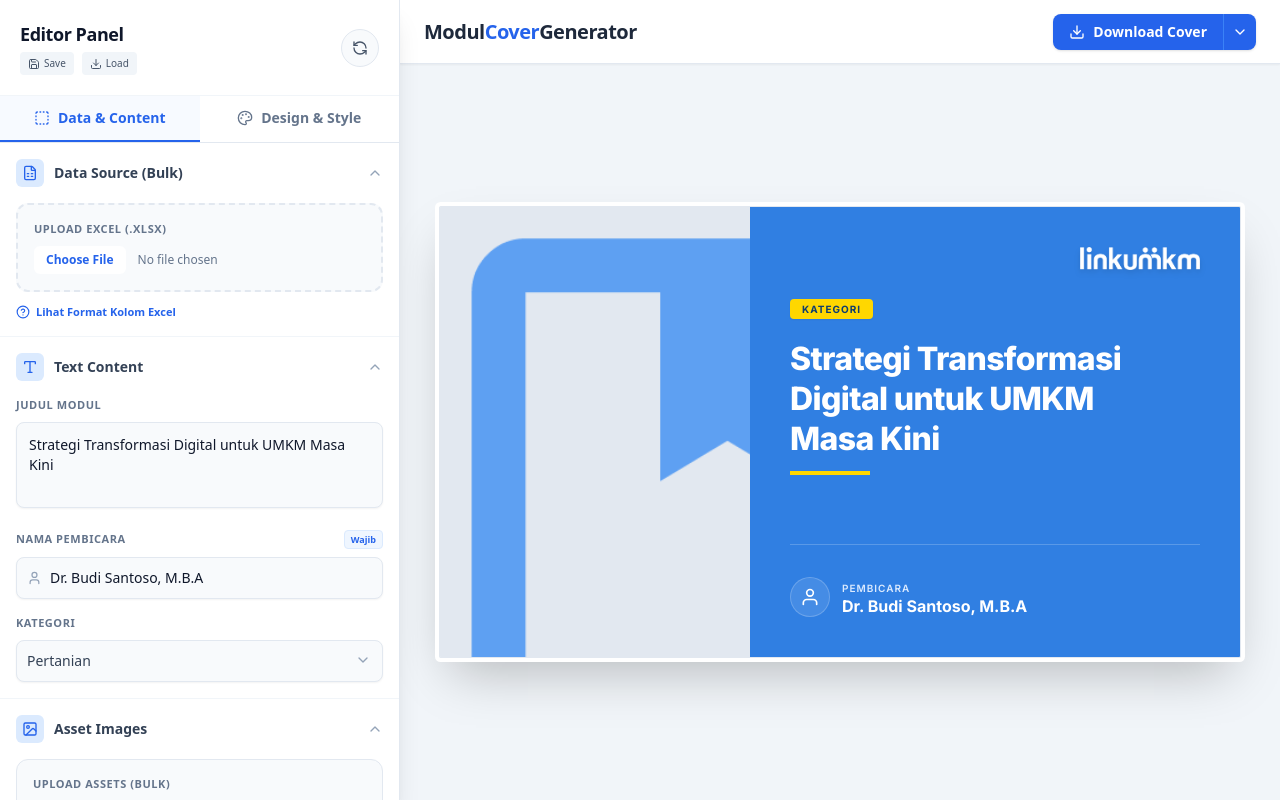
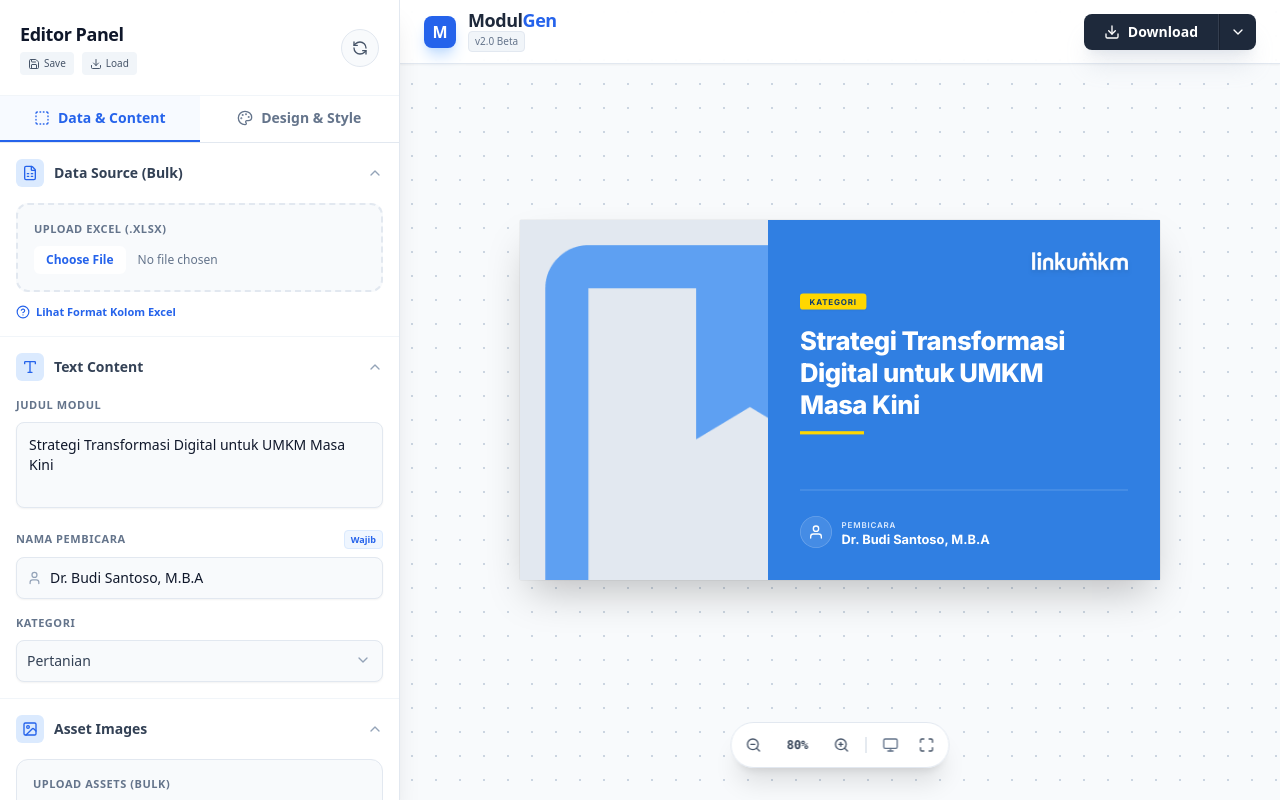
Before and after one commit to heolazz/modul_generator, a React (Vite) app: page / in a window 1280 px wide. Built offline with nearby package versions, Linux system fonts and the light colour scheme.

Commit message:
add fitur full screen and zoomin/out

```diff
--- a/App.tsx
+++ b/App.tsx
@@ -1,14 +1,17 @@
 // MassPushModul/App.tsx
-import React, { useState, useRef } from 'react';
+import React, { useState, useRef, useEffect } from 'react';
 import { CoverPreview } from './components/CoverPreview';
 import { EditorPanel } from './components/EditorPanel';
 import { CoverConfig, DEFAULT_CONFIG, CATEGORIES_DATA, getContrastColor, PRIMARY_BG_COLORS } from './types';
 import { toPng, toJpeg } from 'html-to-image';
 import * as XLSX from 'xlsx';
 import JSZip from 'jszip';
-import { Download, ChevronDown, Loader2 } from 'lucide-react';
+import {
+  Download, ChevronDown, Loader2, ZoomIn, ZoomOut,
+  Maximize, Minimize, Monitor, CheckCircle2
+} from 'lucide-react';
 
-// Helper: Tunggu gambar benar-benar loaded
+// Helper: Tunggu gambar benar-benar loaded sebelum capture
 const waitForImages = (element: HTMLElement): Promise<void[]> => {
     const images = Array.from(element.querySelectorAll('img'));
     if (images.length === 0) return Promise.resolve([]);
@@ -27,12 +30,16 @@ const waitForImages = (element: HTMLElement): Promise<void[]> => {
 function App() {
   const [config, setConfig] = useState<CoverConfig>(DEFAULT_CONFIG);
 
-  // State Export
+  // State UI & Export
   const [isDownloading, setIsDownloading] = useState(false);
   const [downloadProgress, setDownloadProgress] = useState<string>('');
   const [showExportMenu, setShowExportMenu] = useState(false);
   const [exportQuality, setExportQuality] = useState<number>(2);
   const [exportFormat, setExportFormat] = useState<'png' | 'jpeg'>('png');
+
+  // State Display
+  const [zoomLevel, setZoomLevel] = useState<number>(0.8); // Default agak kecil agar muat
+  const [isFullscreen, setIsFullscreen] = useState(false);
 
   // State Bulk
   const [bulkData, setBulkData] = useState<Partial<CoverConfig>[]>([]);
@@ -41,6 +48,33 @@ function App() {
   const [imageAssets, setImageAssets] = useState<Record<string, string>>({});
 
   const previewRef = useRef<HTMLDivElement>(null);
+  const workspaceRef = useRef<HTMLDivElement>(null); // Ref untuk area full screen
+
+  // --- FULL SCREEN LOGIC ---
+  const toggleFullScreen = () => {
+    if (!document.fullscreenElement) {
+        workspaceRef.current?.requestFullscreen().catch(err => {
+            alert(`Error attempting to enable full-screen mode: ${err.message} (${err.name})`);
+        });
+        setIsFullscreen(true);
+    } else {
+        document.exitFullscreen();
+        setIsFullscreen(false);
+    }
+  };
+
+  // Listen change (misal user tekan ESC)
+  useEffect(() => {
+      const handleFsChange = () => setIsFullscreen(!!document.fullscreenElement);
+      document.addEventListener('fullscreenchange', handleFsChange);
+      return () => document.removeEventListener('fullscreenchange', handleFsChange);
+  }, []);
+
+  // --- FIT TO SCREEN LOGIC ---
+  const handleFitScreen = () => {
+      // Logika sederhana: set zoom agar pas di layar laptop standar
+      setZoomLevel(0.90);
+  };
 
   // --- LOGIC ASSET ---
   const handleAssetUpload = (e: React.ChangeEvent<HTMLInputElement>) => {
@@ -48,7 +82,6 @@ function App() {
     if (!files || files.length === 0) return;
     const newAssets: Record<string, string> = { ...imageAssets };
     Array.from(files).forEach(file => {
-        // Simpan nama file persis apa adanya
         newAssets[file.name] = URL.createObjectURL(file);
     });
     setImageAssets(newAssets);
@@ -61,7 +94,7 @@ function App() {
       setImageAssets(newAssets);
   };
 
-  // --- BULK UPLOAD EXCEL (FIXED) ---
+  // --- BULK UPLOAD EXCEL ---
   const handleBulkUpload = async (file: File) => {
       const reader = new FileReader();
       reader.onload = (e) => {
@@ -69,54 +102,36 @@ function App() {
         const workbook = XLSX.read(data, { type: 'array' });
         const sheetName = workbook.SheetNames[0];
         const worksheet = workbook.Sheets[sheetName];
-
-        // Baca data JSON
         const jsonData = XLSX.utils.sheet_to_json(worksheet);
 
         let missingImagesCount = 0;
 
         const mappedData: Partial<CoverConfig>[] = jsonData.map((row: any) => {
-          // Mapping kolom (Case insensitive / Support berbagai nama kolom)
           const title = row['Title'] || row['Judul'] || row['title'] || DEFAULT_CONFIG.title;
           const category = row['Category'] || row['Kategori'] || row['category'] || DEFAULT_CONFIG.category;
           const level = row['Level'] || row['level'] || row['SubCategory'] || DEFAULT_CONFIG.level;
           const speakerName = row['Speaker'] || row['Pembicara'] || row['speaker'] || DEFAULT_CONFIG.speakerName;
 
-          // --- DETEKSI LOGO ---
           const logoFilenameStr = String(row['LogoFile'] || row['Logo'] || '').trim();
           let logoUrl = DEFAULT_CONFIG.logoUrl;
           if (logoFilenameStr && imageAssets[logoFilenameStr]) {
               logoUrl = imageAssets[logoFilenameStr];
           }
 
-          // --- FIX DETEKSI SIDE IMAGE (LEFT SIDE IMAGE) ---
-          // Kita cari nama file gambar dari berbagai kemungkinan nama kolom
           const sideImageFilenameStr = String(
-              row['Filename'] ||           // <--- Cek kolom 'Filename'
-              row['Side Image'] ||
-              row['SideImage'] ||
-              row['Left Side Image'] ||    // <--- Cek kolom 'Left Side Image'
-              row['Left Image'] ||
-              row['Gambar Kiri'] ||
-              row['SideImageFile'] ||
-              ''
+              row['Filename'] || row['Side Image'] || row['SideImage'] || row['Left Side Image'] || row['Left Image'] || row['Gambar Kiri'] || row['SideImageFile'] || ''
           ).trim();
 
-          // PENTING: Di layout Modern, gambar kiri menggunakan variabel 'bottomImageUrl'
           let bottomImageUrl = null;
-
           if (sideImageFilenameStr) {
               if (imageAssets[sideImageFilenameStr]) {
-                  // Jika gambar ditemukan di asset yg diupload
                   bottomImageUrl = imageAssets[sideImageFilenameStr];
               } else {
-                  // Jika nama ada di Excel, tapi file belum diupload
                   missingImagesCount++;
                   console.warn(`[Missing Image] Excel minta: "${sideImageFilenameStr}", tapi tidak ada di Assets.`);
               }
           }
 
-          // Auto Color based on Category Name
           const preset = CATEGORIES_DATA.find(c => c.name.toLowerCase() === String(category).toLowerCase());
           const primaryColor = PRIMARY_BG_COLORS[0];
           const accentColor = preset ? preset.color : DEFAULT_CONFIG.accentColor;
@@ -127,7 +142,7 @@ function App() {
               categoryBgColor: accentColor,
               categoryTextColor: getContrastColor(accentColor),
               logoUrl,
-              bottomImageUrl // <--- FIX: Assign ke bottomImageUrl agar muncul di kiri
+              bottomImageUrl
           };
         });
 
@@ -139,7 +154,7 @@ function App() {
 
           let msg = `Berhasil load ${mappedData.length} data.`;
           if (missingImagesCount > 0) {
-              msg += `\n⚠️ Peringatan: Ada ${missingImagesCount} gambar yang disebut di Excel tapi belum Anda upload di Assets. Cek console (F12) untuk detail namanya.`;
+              msg += `\n⚠️ Peringatan: Ada ${missingImagesCount} gambar yang disebut di Excel tapi belum Anda upload di Assets.`;
           }
           alert(msg);
         } else {
@@ -156,17 +171,21 @@ function App() {
     setShowExportMenu(false);
 
     if (isBulkMode) {
-        // Bulk Download Logic
+        // Bulk Download
         const zip = new JSZip();
         const folder = zip.folder("covers");
         let successCount = 0;
 
         try {
+          const currentZoom = zoomLevel;
+          setZoomLevel(1); // Reset zoom for capture
+          await new Promise(r => setTimeout(r, 200)); // Give time to render
+
           for (let i = 0; i < bulkData.length; i++) {
             setDownloadProgress(`Processing ${i + 1} of ${bulkData.length}...`);
             const item = bulkData[i];
             setConfig(prev => ({ ...prev, ...item }));
-            await new Promise(resolve => setTimeout(resolve, 250));
+            await new Promise(resolve => setTimeout(resolve, 200));
             await waitForImages(previewRef.current);
 
             try {
@@ -187,6 +206,9 @@ function App() {
           link.download = "batch_covers.zip";
           link.click();
           alert(`Selesai! ${successCount} gambar berhasil.`);
+
+          setZoomLevel(currentZoom); // Restore zoom
+
         } catch (err) {
           alert('Error saat batch export.');
         } finally {
@@ -195,9 +217,14 @@ function App() {
         }
 
     } else {
-        // Single Download Logic
+        // Single Download
         try {
             setDownloadProgress('Generating...');
+
+            const prevZoom = zoomLevel;
+            setZoomLevel(1);
+            await new Promise(r => setTimeout(r, 100));
+
             await waitForImages(previewRef.current);
             const options = { cacheBust: false, pixelRatio: exportQuality, backgroundColor: '#ffffff' };
             let dataUrl;
@@ -208,6 +235,8 @@ function App() {
             link.download = `cover-${Date.now()}.${exportFormat}`;
             link.href = dataUrl;
             link.click();
+
+            setZoomLevel(prevZoom);
         } catch (err) {
             console.error(err);
             alert('Gagal download.');
@@ -219,9 +248,9 @@ function App() {
   };
 
   return (
-      <div className="flex h-screen bg-slate-100 overflow-hidden font-sans text-slate-900">
+      <div className="flex h-screen bg-slate-50 overflow-hidden font-sans text-slate-900">
 
-        {/* SIDEBAR */}
+        {/* LEFT SIDEBAR */}
         <EditorPanel
             config={config}
             onChange={setConfig}
@@ -248,57 +277,75 @@ function App() {
             }}
         />
 
-        {/* MAIN AREA */}
-        <div className="flex-1 flex flex-col relative">
+        {/* RIGHT MAIN AREA */}
+        {/* Ref ini untuk Full Screen Container */}
+        <div ref={workspaceRef} className="flex-1 flex flex-col relative h-full bg-slate-100">
 
-            {/* HEADER */}
-            <div className="h-16 bg-white border-b border-slate-200 flex justify-between items-center px-6 shadow-sm z-20">
-                <h1 className="font-bold text-xl text-slate-800 tracking-tight">
-                    Modul<span className="text-blue-600">Cover</span>Generator
-                </h1>
+            {/* HEADER (Floating Glass) */}
+            <div className="absolute top-0 left-0 right-0 h-16 bg-white/90 backdrop-blur-md border-b border-slate-200 flex justify-between items-center px-6 z-20 shadow-sm">
+                <div className="flex items-center gap-3">
+                    <div className="w-8 h-8 bg-blue-600 rounded-lg flex items-center justify-center text-white font-bold shadow-blue-200 shadow-lg">
+                        M
+                    </div>
+                    <div>
+                        <h1 className="font-bold text-lg text-slate-800 tracking-tight leading-none">
+                            Modul<span className="text-blue-600">Gen</span>
+                        </h1>
+                        <div className="flex items-center gap-2 mt-0.5">
+                            <span className="text-[10px] bg-slate-100 text-slate-500 px-1.5 py-0.5 rounded font-medium border border-slate-200">v2.0 Beta</span>
+                            {isBulkMode && (
+                                <span className="text-[10px] bg-green-100 text-green-700 px-1.5 py-0.5 rounded font-bold border border-green-200 flex items-center gap-1">
+                                    <CheckCircle2 className="w-3 h-3"/> Bulk Active
+                                </span>
+                            )}
+                        </div>
+                    </div>
+                </div>
 
                 <div className="relative">
-                    <div className="flex bg-blue-600 hover:bg-blue-700 text-white rounded-lg shadow transition-all">
+                    <div className="flex bg-slate-800 text-white rounded-lg shadow-xl shadow-slate-400/20 transition-transform hover:scale-[1.02]">
                         <button
                             onClick={handleExport}
                             disabled={isDownloading}
-                            className="flex items-center gap-2 px-4 py-2 font-semibold text-sm border-r border-blue-500 rounded-l-lg disabled:opacity-70"
+                            className="flex items-center gap-2 px-5 py-2 font-semibold text-sm border-r border-white/10 hover:bg-white/10 rounded-l-lg disabled:opacity-70 transition-colors"
                         >
                             {isDownloading ? <Loader2 className="w-4 h-4 animate-spin"/> : <Download className="w-4 h-4" />}
-                            {isDownloading ? 'Exporting...' : (isBulkMode ? 'Download ZIP' : 'Download Cover')}
+                            {isDownloading ? 'Processing...' : (isBulkMode ? 'Download ZIP' : 'Download')}
                         </button>
 
                         <button
                             onClick={() => setShowExportMenu(!showExportMenu)}
                             disabled={isDownloading}
-                            className="px-2 hover:bg-blue-800 rounded-r-lg transition-colors"
+                            className="px-2.5 hover:bg-white/10 rounded-r-lg transition-colors border-l border-black/20"
                         >
                             <ChevronDown className="w-4 h-4" />
                         </button>
                     </div>
 
+                    {/* Export Menu Dropdown */}
                     {showExportMenu && (
-                        <div className="absolute right-0 top-full mt-2 w-56 bg-white rounded-lg shadow-xl border border-slate-100 p-4 z-50 animate-in fade-in slide-in-from-top-2">
-                            <p className="text-xs font-bold text-slate-400 uppercase tracking-wider mb-3">Export Settings</p>
+                        <div className="absolute right-0 top-full mt-3 w-64 bg-white rounded-xl shadow-2xl border border-slate-100 p-5 z-50 animate-in fade-in slide-in-from-top-2 ring-1 ring-black/5">
+                            <p className="text-xs font-bold text-slate-400 uppercase tracking-wider mb-4">Export Settings</p>
+
                             {!isBulkMode && (
-                                <div className="mb-4">
-                                    <label className="text-xs font-semibold text-slate-600 block mb-1.5">Format</label>
-                                    <div className="flex gap-2">
-                                        <button onClick={() => setExportFormat('png')} className={`flex-1 py-1.5 text-xs rounded border ${exportFormat === 'png' ? 'bg-blue-50 border-blue-500 text-blue-700 font-bold' : 'border-slate-200 text-slate-600 hover:bg-slate-50'}`}>PNG</button>
-                                        <button onClick={() => setExportFormat('jpeg')} className={`flex-1 py-1.5 text-xs rounded border ${exportFormat === 'jpeg' ? 'bg-blue-50 border-blue-500 text-blue-700 font-bold' : 'border-slate-200 text-slate-600 hover:bg-slate-50'}`}>JPEG</button>
+                                <div className="mb-5">
+                                    <label className="text-xs font-semibold text-slate-700 block mb-2">Format</label>
+                                    <div className="grid grid-cols-2 gap-2">
+                                        <button onClick={() => setExportFormat('png')} className={`py-2 text-xs font-medium rounded-lg border transition-all ${exportFormat === 'png' ? 'bg-blue-50 border-blue-500 text-blue-700 ring-1 ring-blue-500' : 'border-slate-200 text-slate-600 hover:bg-slate-50'}`}>PNG</button>
+                                        <button onClick={() => setExportFormat('jpeg')} className={`py-2 text-xs font-medium rounded-lg border transition-all ${exportFormat === 'jpeg' ? 'bg-blue-50 border-blue-500 text-blue-700 ring-1 ring-blue-500' : 'border-slate-200 text-slate-600 hover:bg-slate-50'}`}>JPEG</button>
                                     </div>
                                 </div>
                             )}
                             <div>
-                                <label className="text-xs font-semibold text-slate-600 block mb-1.5">Quality / Size</label>
+                                <label className="text-xs font-semibold text-slate-700 block mb-2">Resolution</label>
                                 <select
                                     value={exportQuality}
                                     onChange={(e) => setExportQuality(Number(e.target.value))}
-                                    className="w-full text-xs p-2 border border-slate-200 rounded bg-white outline-none focus:border-blue-500"
+                                    className="w-full text-xs p-2.5 border border-slate-200 rounded-lg bg-slate-50 outline-none focus:ring-2 focus:ring-blue-500"
                                 >
-                                    <option value={1}>1x (Standard)</option>
-                                    <option value={2}>2x (High Res)</option>
-                                    <option value={4}>4x (Ultra Print)</option>
+                                    <option value={1}>1x (Standard - 800px)</option>
+                                    <option value={2}>2x (High Res - 1600px)</option>
+                                    <option value={4}>4x (Ultra Print - 3200px)</option>
                                 </select>
                             </div>
                         </div>
@@ -306,18 +353,76 @@ function App() {
                 </div>
             </div>
 
-            {/* PREVIEW */}
-            <div className="flex-1 bg-slate-100 flex items-center justify-center p-8 overflow-auto">
-                <div className="relative">
+            {/* PREVIEW CANVAS AREA */}
+            <div
+                className="flex-1 flex items-center justify-center p-8 overflow-hidden relative"
+                style={{
+                    backgroundColor: '#F8FAFC',
+                    backgroundImage: 'radial-gradient(#CBD5E1 1px, transparent 1px)',
+                    backgroundSize: '24px 24px'
+                }}
+            >
+                {/* Canvas Wrapper */}
+                <div
+                    className="relative transition-transform duration-300 ease-out origin-center shadow-2xl rounded-sm ring-1 ring-black/5 bg-white"
+                    style={{ transform: `scale(${zoomLevel})` }}
+                >
                     {isDownloading && (
-                        <div className="absolute -top-10 left-1/2 -translate-x-1/2 bg-blue-800/90 text-white px-4 py-1 rounded-full text-xs font-semibold shadow-lg backdrop-blur z-50">
-                            {downloadProgress || 'Processing...'}
+                        <div className="absolute inset-0 z-50 bg-white/80 backdrop-blur-sm flex items-center justify-center rounded-sm">
+                            <div className="bg-slate-900 text-white px-4 py-2 rounded-full text-xs font-semibold shadow-xl flex items-center gap-2">
+                                <Loader2 className="w-3 h-3 animate-spin"/> {downloadProgress || 'Rendering...'}
+                            </div>
                         </div>
                     )}
-                    <div className="shadow-2xl rounded-sm overflow-hidden border border-slate-200 ring-4 ring-white">
-                        <CoverPreview ref={previewRef} config={config} />
-                    </div>
+
+                    <CoverPreview ref={previewRef} config={config} />
                 </div>
+
+                {/* FLOATING CONTROLS (ZOOM & FULL SCREEN) */}
+                <div className="absolute bottom-8 left-1/2 -translate-x-1/2 bg-white/90 backdrop-blur border border-slate-200 p-1.5 rounded-full shadow-xl flex items-center gap-1 z-30 transition-all hover:scale-105">
+
+                    {/* Zoom Controls */}
+                    <button
+                        onClick={() => setZoomLevel(Math.max(0.2, zoomLevel - 0.1))}
+                        className="w-8 h-8 flex items-center justify-center hover:bg-slate-100 rounded-full text-slate-600 transition-colors"
+                        title="Zoom Out"
+                    >
+                        <ZoomOut className="w-4 h-4" />
+                    </button>
+
+                    <span className="w-12 text-center text-xs font-bold text-slate-700 select-none font-mono">
+                        {Math.round(zoomLevel * 100)}%
+                    </span>
+
+                    <button
+                        onClick={() => setZoomLevel(Math.min(3, zoomLevel + 0.1))}
+                        className="w-8 h-8 flex items-center justify-center hover:bg-slate-100 rounded-full text-slate-600 transition-colors"
+                        title="Zoom In"
+                    >
+                        <ZoomIn className="w-4 h-4" />
+                    </button>
+
+                    <div className="w-px h-4 bg-slate-300 mx-1"></div>
+
+                    {/* Fit Screen */}
+                    <button
+                        onClick={handleFitScreen}
+                        className="w-8 h-8 flex items-center justify-center hover:bg-blue-50 text-slate-500 hover:text-blue-600 rounded-full transition-colors"
+                        title="Fit to Screen"
+                    >
+                        <Monitor className="w-4 h-4" />
+                    </button>
+
+                    {/* Full Screen Toggle (WORKING) */}
+                    <button
+                        onClick={toggleFullScreen}
+                        className={`w-8 h-8 flex items-center justify-center rounded-full transition-colors ${isFullscreen ? 'bg-blue-100 text-blue-600' : 'hover:bg-slate-100 text-slate-600'}`}
+                        title={isFullscreen ? "Exit Full Screen" : "Full Screen"}
+                    >
+                        {isFullscreen ? <Minimize className="w-4 h-4" /> : <Maximize className="w-4 h-4" />}
+                    </button>
+                </div>
+
             </div>
 
         </div>
```
